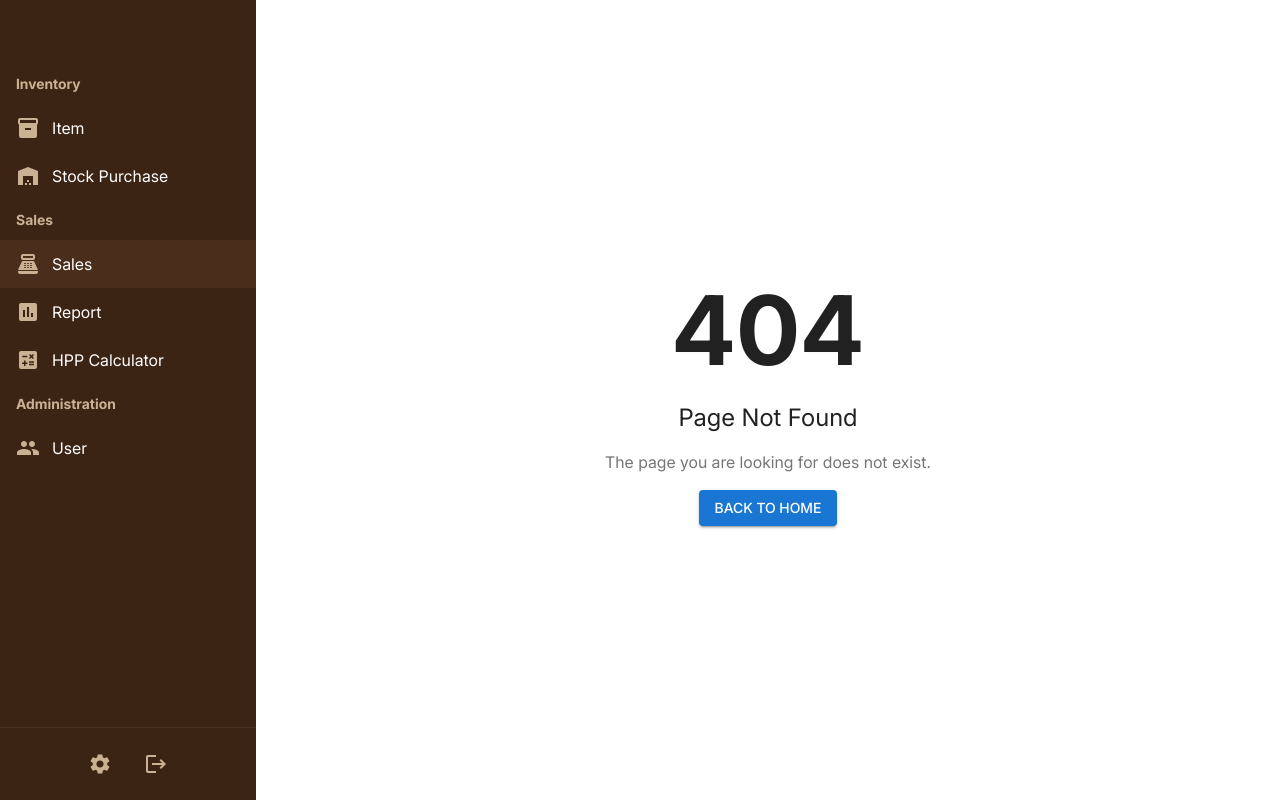
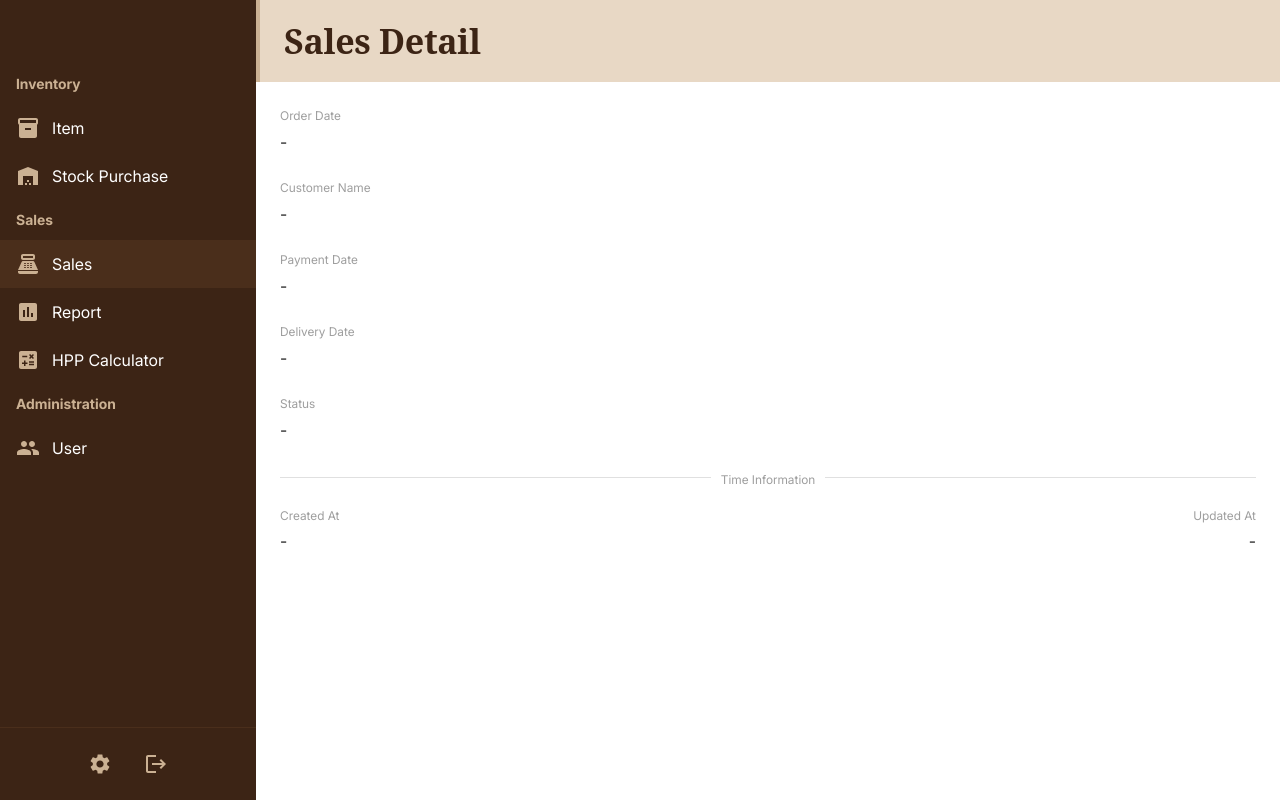
Before and after one commit to YonathanIsBack/take-one-pos-web, a React (Vite) app: page /sales/1 in a window 1280 px wide. Before the commit this address had no page. Built offline with nearby package versions, Linux system fonts and the light colour scheme; no server answers.

Commit message:
create sales detail page

```diff
--- a/src/App.tsx
+++ b/src/App.tsx
@@ -13,6 +13,7 @@ import StockPurchaseFormPage from './pages/stock-purchase/StockPurchaseFormPage'
 import StockPurchasePage from './pages/stock-purchase/StockPurchasePage';
 import SalesPage from './pages/sales/SalesPage';
 import SalesFormPage from './pages/sales/SalesFormPage';
+import SalesDetailPage from './pages/sales/SalesDetailPage';
 import UserPage from './pages/UserPage';
 
 function App() {
@@ -31,6 +32,7 @@ function App() {
           <Route path="/stock-purchase/:id/edit" element={<StockPurchaseEditPage />} />
           <Route path={RoutePath.SALES} element={<SalesPage />} />
           <Route path={RoutePath.SALES_NEW} element={<SalesFormPage />} />
+          <Route path="/sales/:id" element={<SalesDetailPage />} />
           <Route path={RoutePath.USER} element={<UserPage />} />
           <Route path="*" element={<NotFoundPage />} />
         </Route>
--- a/src/constants/Type.ts
+++ b/src/constants/Type.ts
@@ -26,6 +26,7 @@ export interface Sale {
   deliveryDate: string;
   customerName: string;
   address: string;
+  status: string;
   createdAt: string;
   updatedAt: string | null;
   rowversion: number;
--- /dev/null
+++ b/src/pages/sales/SalesDetailPage.tsx
@@ -0,0 +1,98 @@
+import { Box, Skeleton, Typography } from '@mui/material';
+import { useEffect, useState } from 'react';
+import { useParams } from 'react-router-dom';
+import TimeInformation from '../../commons/TimeInformation';
+import Title from '../../commons/Title';
+import { API_SALES } from '../../constants/Url';
+import fetchWithAuth from '../../utils/fetchWithAuth';
+
+interface SaleDetail {
+  id: number;
+  orderDate: string;
+  paymentDate: string;
+  deliveryDate: string;
+  customerName: string;
+  address: string;
+  status: string;
+  createdAt: string;
+  updatedAt: string | null;
+}
+
+function SalesDetailPage() {
+  const { id } = useParams<{ id: string }>();
+  const [sale, setSale] = useState<SaleDetail | null>(null);
+  const [loading, setLoading] = useState(true);
+
+  useEffect(() => {
+    fetchWithAuth(`${API_SALES}/${id}`)
+      .then((response) => response.json())
+      .then((data) => {
+        setSale(data.sale);
+        setLoading(false);
+      })
+      .catch((error) => {
+        console.error('Failed to fetch sale:', error);
+        setLoading(false);
+      });
+  }, [id]);
+
+  return (
+    <Box sx={{ display: 'flex', flexDirection: 'column', height: '100%' }}>
+      <Title titleText="Sales Detail" />
+      <Box sx={{ p: 3, overflow: 'auto' }}>
+        {loading ? (
+          <>
+            <Skeleton variant="text" width="30%" height={40} sx={{ mb: 1 }} />
+            <Skeleton variant="text" width="50%" height={30} sx={{ mb: 2 }} />
+            <Skeleton variant="text" width="25%" height={30} sx={{ mb: 1 }} />
+            <Skeleton variant="text" width="40%" height={30} />
+          </>
+        ) : (
+          <>
+            <Typography variant="caption" sx={{ color: 'grey.500', display: 'block', mb: 0.5 }}>
+              Order Date
+            </Typography>
+            <Typography variant="body1" sx={{ mb: 3 }}>
+              {sale?.orderDate ? new Date(sale.orderDate).toLocaleDateString() : '-'}
+            </Typography>
+
+            <Typography variant="caption" sx={{ color: 'grey.500', display: 'block', mb: 0.5 }}>
+              Customer Name
+            </Typography>
+            <Typography variant="body1" sx={{ mb: 3 }}>
+              {sale?.customerName ?? '-'}
+            </Typography>
+
+            <Typography variant="caption" sx={{ color: 'grey.500', display: 'block', mb: 0.5 }}>
+              Payment Date
+            </Typography>
+            <Typography variant="body1" sx={{ mb: 3 }}>
+              {sale?.paymentDate ? new Date(sale.paymentDate).toLocaleDateString() : '-'}
+            </Typography>
+
+            <Typography variant="caption" sx={{ color: 'grey.500', display: 'block', mb: 0.5 }}>
+              Delivery Date
+            </Typography>
+            <Typography variant="body1" sx={{ mb: 3 }}>
+              {sale?.deliveryDate ? new Date(sale.deliveryDate).toLocaleDateString() : '-'}
+            </Typography>
+
+            <Typography variant="caption" sx={{ color: 'grey.500', display: 'block', mb: 0.5 }}>
+              Status
+            </Typography>
+            <Typography variant="body1" sx={{ mb: 3 }}>
+              {sale?.status ?? '-'}
+            </Typography>
+
+            <TimeInformation
+              createdAt={sale?.createdAt ?? ''}
+              updatedAt={sale?.updatedAt ?? null}
+            />
+          </>
+        )}
+      </Box>
+    </Box>
+  );
+}
+
+export default SalesDetailPage;
--- a/src/table-columns/SalesColumns.tsx
+++ b/src/table-columns/SalesColumns.tsx
@@ -31,6 +31,13 @@ const SalesColumn: Column[] = [
     flex: 1.5,
   },
   {
+    columName: 'status',
+    columnType: ColumnType.TEXT,
+    label: 'Status',
+    alignment: 'Left',
+    flex: 1.5,
+  },
+  {
     columName: 'createdAt',
     columnType: ColumnType.DATE,
     label: 'Created At',
```
